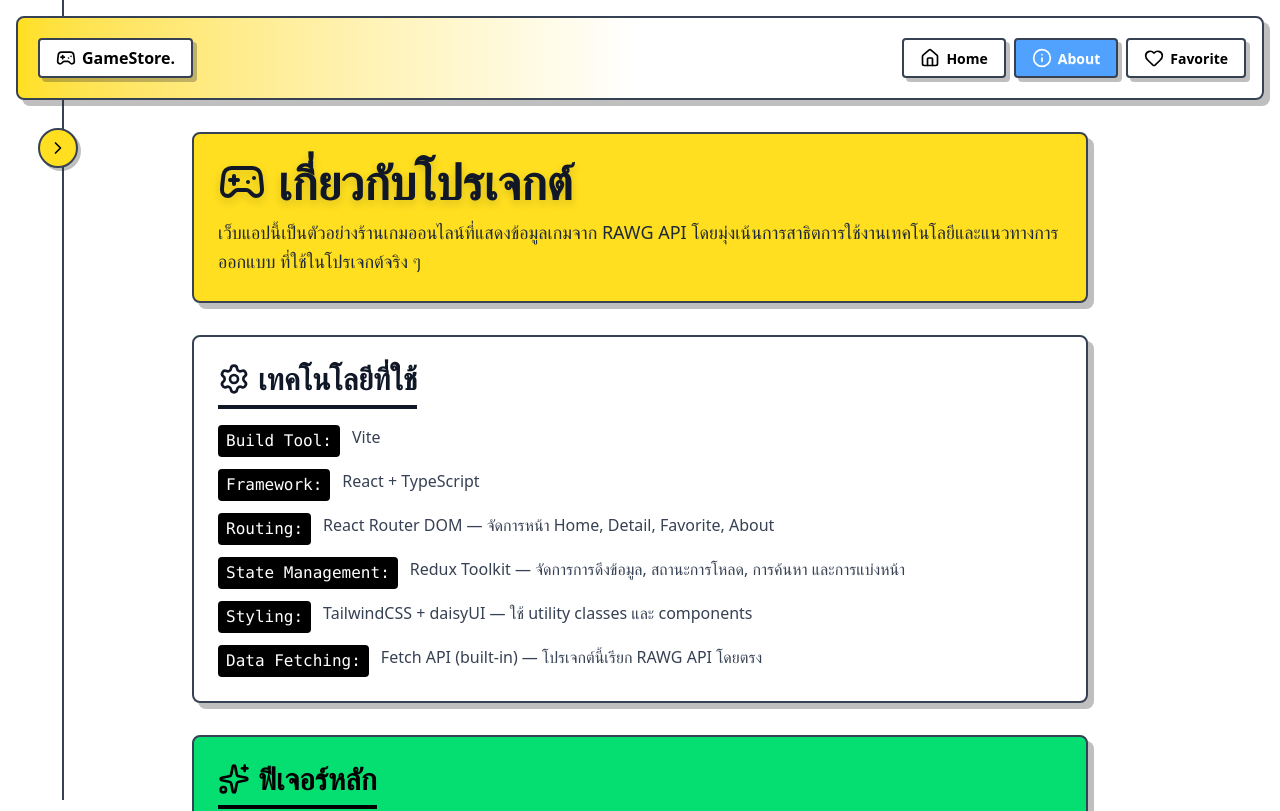
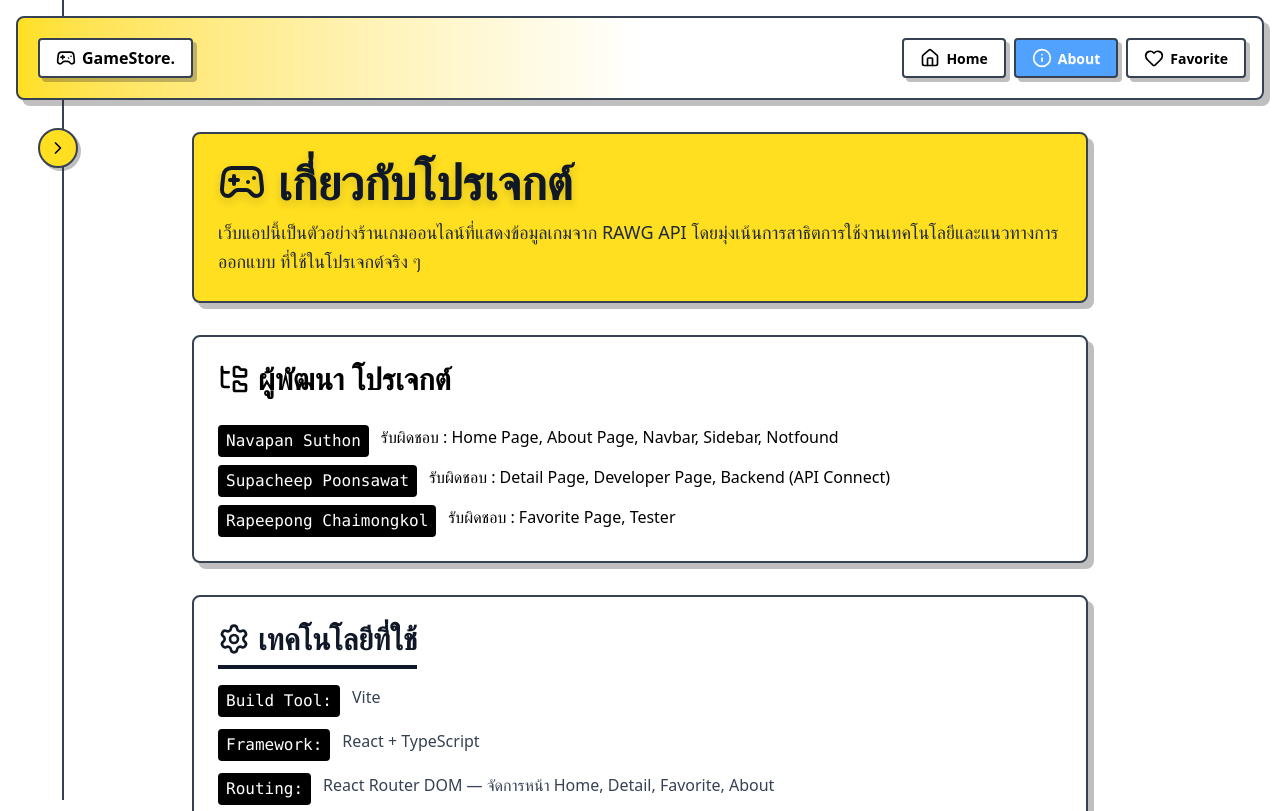
Before and after one commit to etsuwithtea/game-store, a React (Vite) app: page /about in a window 1280 px wide. Shown: the top 811 px of the page. Built offline with nearby package versions, Linux system fonts and the light colour scheme; no server answers.

Commit message:
FIx : เพิ่มข้อมูลผู้พัฒนา หน้า about

```diff
--- a/src/routes/About.tsx
+++ b/src/routes/About.tsx
@@ -23,6 +23,31 @@ export default function About() {
                         API โดยมุ่งเน้นการสาธิตการใช้งานเทคโนโลยีและแนวทางการออกแบบ
                         ที่ใช้ในโปรเจกต์จริง ๆ
                     </p>
+                </div>
+
+                {/* การ์ดแสดงผู้พัฒนา */}
+                <div
+                    className="mb-8 p-6 bg-white border-2 border-gray-700 rounded-lg"
+                    style={{ boxShadow: '6px 6px 0px 0px rgba(43,43,43,0.3)' }}
+                >
+                    <h2 className="text-3xl font-bold text-black mb-4 border-b-4 border-white pb-2 inline-flex items-center gap-2">
+                        <FolderTree size={32} className="text-black" />
+                        ผู้พัฒนา โปรเจกต์
+                    </h2>
+                    <div className="space-y-2 text-white">
+                        <div className="flex items-start">
+                            <span className="font-mono bg-black bg-opacity-20 px-2 py-1 rounded mr-3"> Navapan Suthon </span>
+                            <span className="text-black"> รับผิดชอบ  : Home Page, About Page, Navbar, Sidebar, Notfound</span>
+                        </div>
+                        <div className="flex items-start">
+                            <span className="font-mono bg-black bg-opacity-20 px-2 py-1 rounded mr-3"> Supacheep Poonsawat </span>
+                            <span className="text-black"> รับผิดชอบ  : Detail Page, Developer Page, Backend (API Connect)</span>
+                        </div>
+                        <div className="flex items-start">
+                            <span className="font-mono  bg-black bg-opacity-20 px-2 py-1 rounded mr-3"> Rapeepong Chaimongkol</span>
+                            <span className="text-black"> รับผิดชอบ  : Favorite Page, Tester</span>
+                        </div>
+                    </div>
                 </div>
 
                 {/* การ์ดแสดง Tech Stack */}
```
